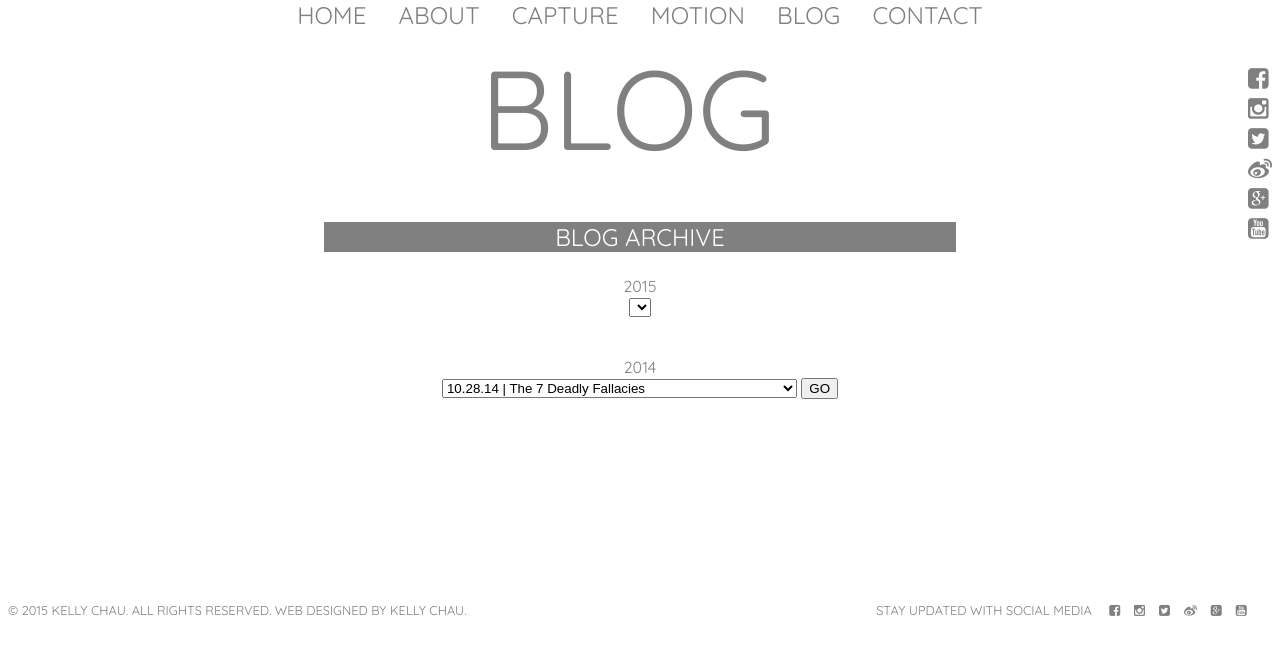
After one commit to Chime92/kelichau.github.io, a PHP site: page /blogtesting.html in a window 1280 px wide. The commit adds this page. Shown: the top 655 px of the page. Run offline with PHP 8.4, Linux system fonts and the light colour scheme; lists and menus that the app fills with data are empty; some libraries are stand-ins or nearby versions.

Commit message:
testing blog archive

```diff
--- a/assets/css/index.css
+++ b/assets/css/index.css
@@ -288,7 +288,20 @@ color:#00CCFF;
   color: Gray;
 }
 
-
+.blogarchivetitle{
+  font-family: 'Quicksand', sans-serif, arial;
+  font-size: 150%;
+  text-align: center;
+  color: white;
+  background-color: gray;
+  text-transform: uppercase;
+  width: 0%;
+  min-width: 50%;
+  margin-left: 25%
+}
+.textcenter{
+text-align: center;
+}
 
 
 .readmore{
--- /dev/null
+++ b/blogtesting.html
@@ -0,0 +1,111 @@
+<!DOCTYPE html>
+<html>
+  <head>
+    <title>Blog Testing | BLOG | Kelly Chau</title>
+    <link rel="stylesheet" href="assets/css/index.css">
+    <link rel="stylesheet" type="text/css" media="screen" href="http://cdnjs.cloudflare.com/ajax/libs/fancybox/1.3.4/jquery.fancybox-1.3.4.css"/>
+    <link rel="stylesheet" href="assets/font-awesome-4.3.0/css/font-awesome.min.css">
+    <link rel="stylesheet" href="assets/css/sticky-footer-navbar.css">
+    <link href='http://fonts.googleapis.com/css?family=Quicksand:300,400,700' rel='stylesheet' type='text/css'>
+    <link rel="icon" type="image/png" sizes="16x16" href="assets/favicon/favicon-16x16.png">
+
+  </head>
+  <body>
+    <nav class="fixed-nav-bar">
+      <!-- Fixed navigation bar content -->
+        <div class=nav>
+          <a href="index.html">Home</a>
+          <a href="about.html">About</a>
+          <a href="capture.html">Capture</a>
+          <a href="motion.html">Motion</a>
+          <a href="blog.html">Blog</a>
+          <a href="contact.html">Contact</a>
+        </div>
+    </nav>
+    <div class=overallwrap>
+        <div class=smnav>
+          <li><a href="http://www.facebook.com/misskellychau" target="_blank"><i class="fa fa-facebook-square"></i></a></li>
+          <li><a href="http://www.instagram.com/misskellychau" target="_blank"><i class="fa fa-instagram"></i></a></li>
+          <li><a href="http://www.twitter.com/misskellychau" target="_blank"><i class="fa fa-twitter-square"></i></a></li>
+          <li><a href="http://www.weibo.com/chickenturtle" target="_blank"><i class="fa fa-weibo"></i></a></li>
+          <li><a href="https://plus.google.com/u/0/113305334404035673002/posts" target="_blank"><i class="fa fa-google-plus-square"></i></a></li>
+          <li><a href="http://www.youtube.com/kayteechow" target="_blank"><i class="fa fa-youtube-square"></i></a></li>
+        </div>
+        <div class=blog>Blog</div>
+          <br/>
+        <div class="textcenter">
+          <div class="blogarchivetitle"><p class="textcenter">Blog Archive</p></div>
+              2015
+                <br/>
+                  <form>
+                    <select name="menu">
+                      <option value="" target="_blank"></option>
+                      <option value="" target="_blank"></option>
+                      <option value="" target="_blank"></option>
+                      <option value="" target="_blank"></option>
+                      <option value="" target="_blank"></option>
+                    </select>
+                  </form>
+                    <br/><br/>
+              2014
+                <br/>
+                  <form>
+                    <select name="menu">
+                      <option value="102814.html" target="_blank">10.28.14 | The 7 Deadly Fallacies</option>
+                      <option value="101714.html" target="_blank">10.17.14 | Easy DIY Batgirl Costume</option>
+                      <option value="100914.html" target="_blank">10.09.14 | P90X3 Workout Routine & Equipment</option>
+                      <option value="092814.html" target="_blank">09.28.14 | 8 Reasons and Tips to Overcome 'Naysayers'</option>
+                      <option value="092214.html" target="_blank">09.22.14 | My Fitness Journey&mdash;A Back Story</option>
+                    </select>
+                    <input type="button" onClick="location=this.form.menu.options[this.form.menu.selectedIndex].value;" value="GO">
+                  </form>
+        </div>
+
+ <br/><Br/><br/> <br/><Br/><br/> <br/><Br/><br/><br/><br/>
+   <div class="footer">
+      <div class="footercontent">
+        <p>
+          &copy; 2015 <a href="http://www.kellychau.net" target="_blank">Kelly Chau</a>. All Rights Reserved. Web designed by
+          <a href="http://www.kellychau.net" target="_blank">Kelly Chau</a>.
+        </p>
+      </div>
+      <div class="socialmediabuttons">
+        <p>
+          Stay updated with social media &nbsp;&nbsp;&nbsp;
+            <a href="http://www.facebook.com/misskellychau" target="_blank"><i class="fa fa-facebook-square"></i></a>&nbsp;&nbsp;&nbsp;
+            <a href="http://www.instagram.com/misskellychau" target="_blank"><i class="fa fa-instagram"></i></a>&nbsp;&nbsp;&nbsp;
+            <a href="http://www.twitter.com/misskellychau" target="_blank"><i class="fa fa-twitter-square"></i></a>&nbsp;&nbsp;&nbsp;
+            <a href="http://www.weibo.com/chickenturtle" target="_blank"><i class="fa fa-weibo"></i></a>&nbsp;&nbsp;&nbsp;
+            <a href="https://plus.google.com/u/0/113305334404035673002/posts" target="_blank"><i class="fa fa-google-plus-square"></i></a>&nbsp;&nbsp;&nbsp;
+            <a href="http://www.youtube.com/kayteechow" target="_blank"><i class="fa fa-youtube-square"></i></a>
+        </p>
+    </div>
+   </div>
+
+
+    <script type="text/javascript" src="http://code.jquery.com/jquery-1.11.0.min.js"></script>
+    <script type="text/javascript" src="http://code.jquery.com/jquery-migrate-1.2.1.min.js"></script>
+    <script type="text/javascript" src="http://cdnjs.cloudflare.com/ajax/libs/fancybox/1.3.4/jquery.fancybox-1.3.4.pack.min.js"></script>
+    <script type="text/javascript">
+      $(function($){
+        var addToAll = true;
+        var gallery = true;
+        var titlePosition = 'over';
+        $(addToAll ? 'img' : 'img.fancybox').each(function(){
+            var $this = $(this);
+            var title = $this.attr('title');
+            var src = $this.attr('data-big') || $this.attr('src');
+            var a = $('<a href="#" class="fancybox"></a>').attr('href', src).attr('title', title);
+            $this.wrap(a);
+        });
+        if (gallery)
+            $('a.fancybox').attr('rel', 'fancyboxgallery');
+        $('a.fancybox').fancybox({
+            titlePosition: titlePosition
+        });
+    });
+    $.noConflict();
+    </script>
+
+  </body>
+</html>
--- a/capture.html
+++ b/capture.html
@@ -18,7 +18,7 @@
           <a href="about.html">About</a>
           <a href="capture.html">Capture</a>
           <a href="motion.html">Motion</a>
-          <a href="blog.html">Blog</a>
+          <a href="blogtesting.html">Blog</a>
           <a href="contact.html">Contact</a>
         </div>
     </nav>
```
Also changed, not shown: blog2.html (+6 -2 lines).
